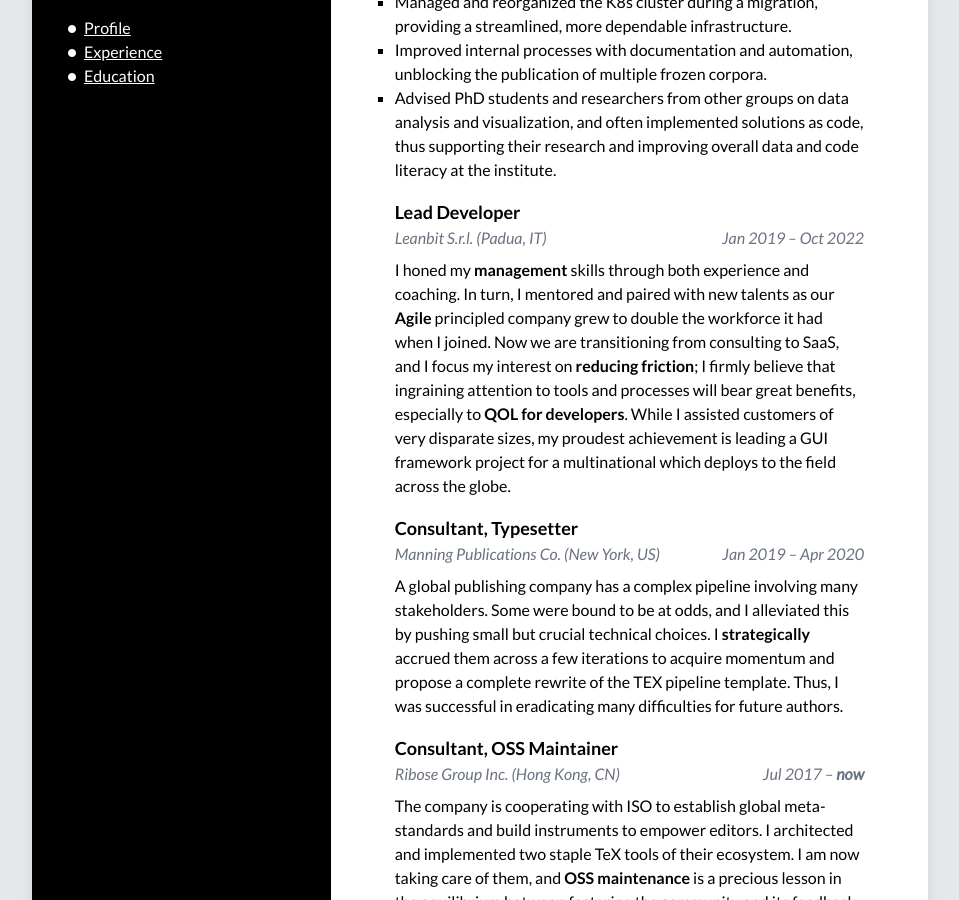
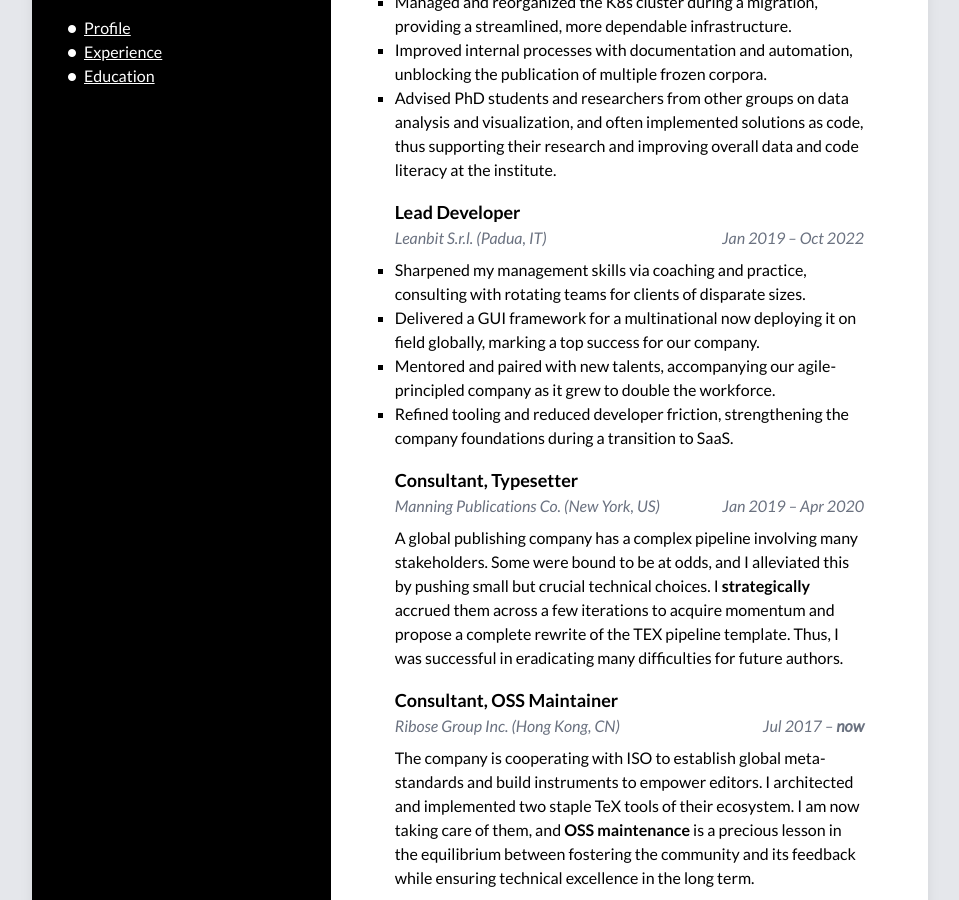
Before and after one commit to paolobrasolin/cv, a Jekyll site: the page built from index.html, in a window 1280 px wide and 900 px high, scrolled down 818 px. Shown: the whole window, without its empty margins (160-1119 px from the left). Built offline with Jekyll 4.4.1, drawn with Linux system fonts in a browser that asks for light colours; nearby versions of some CDN libraries.

Commit message:
Rewrite leanbit (lead)

```diff
--- a/_data/experience.yaml
+++ b/_data/experience.yaml
@@ -30,16 +30,10 @@ items:
       range: 2019-01/2022-10
       label: Jan 2019 -- Oct 2022
     extra: |
-      I honed my **management** skills through both experience and coaching. In
-      turn, I mentored and paired with new talents as our **Agile** principled company
-      grew to double the workforce it had when I joined.
-      Now we are transitioning from consulting to SaaS, and I focus my interest on
-      **reducing friction**; I firmly believe that ingraining attention to tools
-      and processes will bear great benefits, especially to **QOL for developers**.
-      While I assisted customers of very disparate sizes, my proudest achievement is
-      leading a GUI framework project for a multinational which deploys to the field
-      across the globe.
-
+      - Sharpened my management skills via coaching and practice, consulting with rotating teams for clients of disparate sizes.
+      - Delivered a GUI framework for a multinational now deploying it on field globally, marking a top success for our company.
+      - Mentored and paired with new talents, accompanying our agile-principled company as it grew to double the workforce.
+      - Refined tooling and reduced developer friction, strengthening the company foundations during a transition to SaaS.
   - title: Consultant, Typesetter
     employer: Manning Publications Co. (New York, US)
     location: full remote
```
